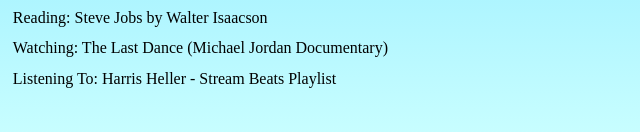
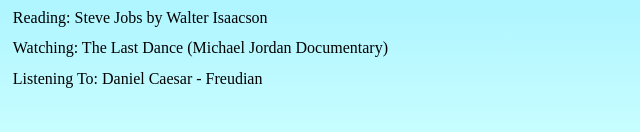
Before and after one commit to jackwu413/jackwu413.github.io, a plain HTML site: page index.html in a window 1280 px wide. Shown: the part 644-776 px from the top of the page, 0-640 px from the left. Drawn offline with Linux system fonts and the light colour scheme.

Commit message:
updated bio

```diff
--- a/index.html
+++ b/index.html
@@ -85,7 +85,7 @@
 		<h1>Currently, I am:</h1>
 		<p>Reading: Steve Jobs by Walter Isaacson</p>
 		<p>Watching: The Last Dance (Michael Jordan Documentary)</p>
-		<p>Listening To: Harris Heller - Stream Beats Playlist</p>
+		<p>Listening To: Daniel Caesar - Freudian</p>
 	</div>
 </body>
 </html>
```
